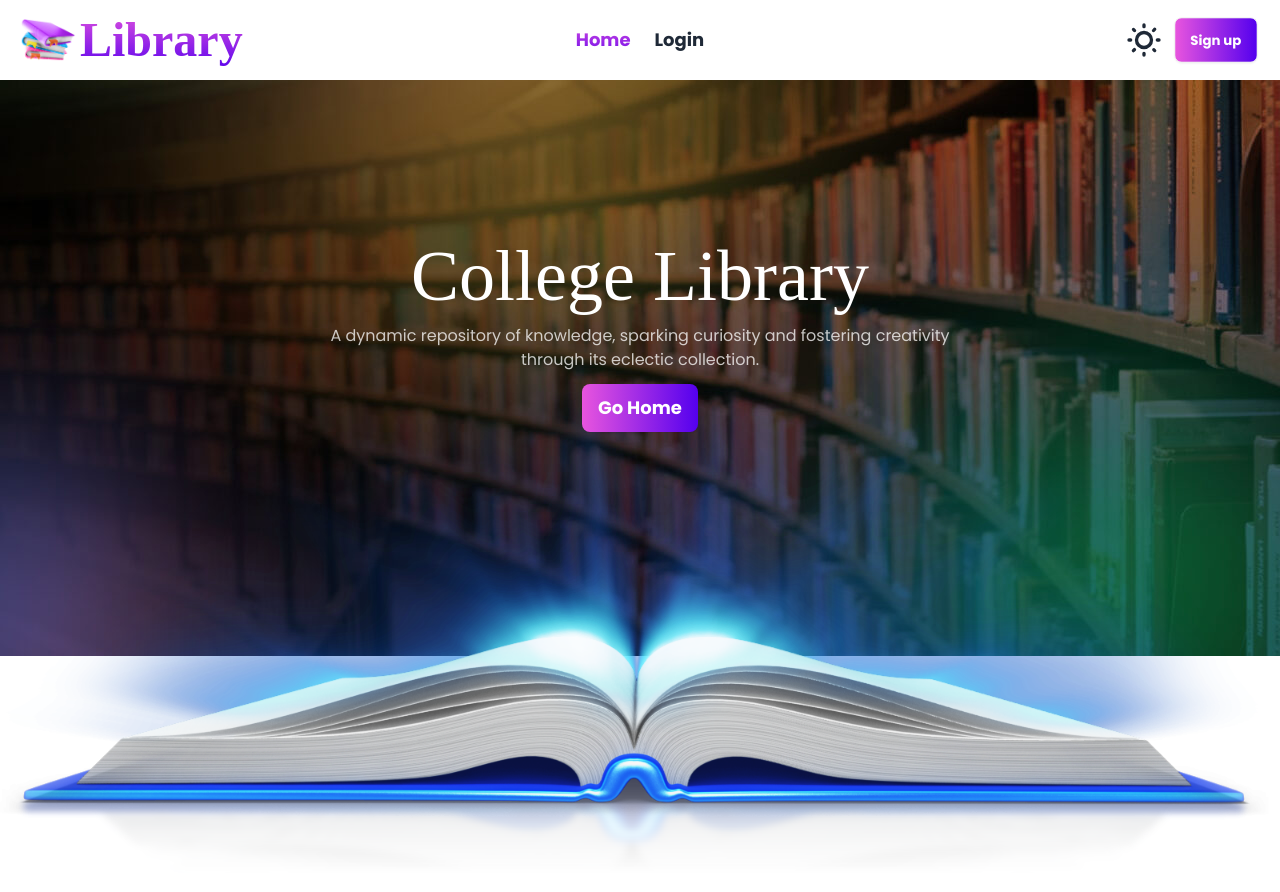
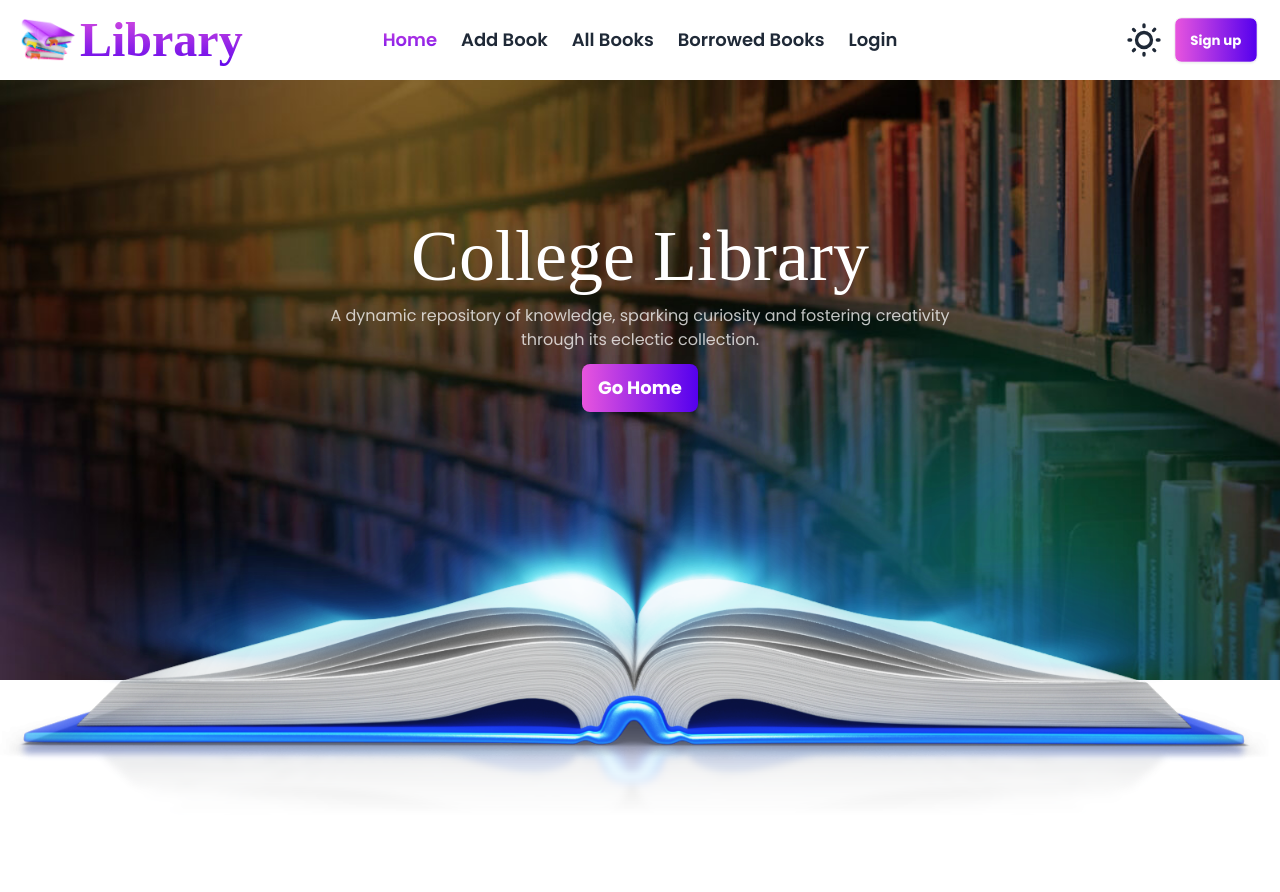
Before and after one commit to ChowdhuryFatema/library-client, a React (Vite) app: page / in a window 1280 px wide. Shown: the top 892 px of the page. Built offline with nearby package versions, Linux system fonts and the light colour scheme; no server answers; a web font is replaced by a local one.

Commit message:
Navbar and banner added

```diff
--- a/src/Routes/Routes.jsx
+++ b/src/Routes/Routes.jsx
@@ -4,6 +4,8 @@ import ErrorPage from "../pages/ErrorPage/ErrorPage";
 import Home from "../pages/Home/Home";
 import Login from "../pages/Login/Login";
 import SignUp from "../pages/SignUp/SignUp";
+import PrivateRoute from "./PrivateRoute";
+import AddBook from "../pages/AddBook/AddBook";
 
 const router = createBrowserRouter([
     {
@@ -23,6 +25,10 @@ const router = createBrowserRouter([
           path: '/signUp',
           element: <SignUp></SignUp>
         },
+        {
+          path: '/addBook',
+          element: <PrivateRoute><AddBook></AddBook></PrivateRoute>,
+        },
 
       ],
     },
--- a/src/index.css
+++ b/src/index.css
@@ -23,9 +23,10 @@ h2, h3, h4 {
 
 .banner {
     background-image: url('assets/images/banner.jpg');
-    background-position: cover;
+    background-position: center;
     background-repeat: no-repeat;
     background-attachment: fixed;
+    background-size: cover;
 }
 
 .logo, .active {
@@ -33,3 +34,11 @@ h2, h3, h4 {
     -webkit-background-clip: text;
     -webkit-text-fill-color: transparent;
 }
+
+.add-book {
+    background-image: url('assets/images/bg.jpg');
+    background-position: center;
+    background-repeat: no-repeat;
+    background-attachment: fixed;
+    background-size: cover;
+}
--- /dev/null
+++ b/src/pages/AddBook/AddBook.jsx
@@ -0,0 +1,11 @@
+
+
+const AddBook = () => {
+    return (
+        <div className="add-book min-h-[calc(100vh-80px)]">
+
+        </div>
+    );
+};
+
+export default AddBook;
--- a/src/pages/Home/Banner.jsx
+++ b/src/pages/Home/Banner.jsx
@@ -4,15 +4,15 @@ import bannerImg from '../../assets/images/banner2.png';
 const Banner = () => {
     return (
         <div className=''>
-            <div className="banner min-h-[80vh] md:min-h-screen max-w-full">
-                <div className="relative min-h-[80vh] md:min-h-screen">
-                    <div className="space-y-3 absolute top-2/4 left-2/4 -translate-x-[50%] -translate-y-[30%] text-center min-h-screen w-full px-5 z-30">
+            <div className="banner min-h-[75vh] md:min-h-[75vh] max-w-full">
+                <div className="relative min-h-[75vh] md:min-h-[75vh]">
+                    <div className="space-y-3 absolute top-2/4 left-2/4 -translate-x-[50%] -translate-y-[20%] text-center min-h-screen w-full px-5 z-30">
                         <h2 className="text-5xl md:text-7xl text-white">College Library</h2>
                         <p className="text-white opacity-75 w-full md:w-1/2 mx-auto">A dynamic repository of knowledge, sparking curiosity and fostering creativity through its eclectic collection.</p>
                         <button className="btn bg-gradient-to-r from-[#E855DE] text-white to-[#5400EE] font-bold md:text-lg border-none">Go Home</button>
                     </div>
-                    <div className='absolute bottom-0 left-0 z-10'>
-                        <img src={bannerImg} alt="" />
+                    <div className='absolute bottom-0 left-2/4 z-10 -translate-x-[50%] w-full translate-y-[25%]'>
+                        <img className='w-full' src={bannerImg} alt="" />
                     </div>
                 </div>
             </div>
--- a/src/shared/NavBar/NavBar.jsx
+++ b/src/shared/NavBar/NavBar.jsx
@@ -11,8 +11,11 @@ const NavBar = () => {
     const [theme, setTheme] = useState('');
 
     const navLinks = <>
-        <NavLink className="md:text-lg py-2 px-3 font-bold" to="/">Home</NavLink>
-        <NavLink className="md:text-lg py-2 px-3 font-bold" to="/login">Login</NavLink>
+        <NavLink className="md:text-lg py-2 px-3 font-semibold" to="/">Home</NavLink>
+        <NavLink className="md:text-lg py-2 px-3 font-semibold" to="/addBook">Add Book</NavLink>
+        <NavLink className="md:text-lg py-2 px-3 font-semibold" to="/allBook">All Books</NavLink>
+        <NavLink className="md:text-lg py-2 px-3 font-semibold" to="/borrowedBook">Borrowed Books</NavLink>
+        <NavLink className="md:text-lg py-2 px-3 font-semibold" to="/login">Login</NavLink>
     </>
 
     const handleLogOut = () => {
```
Also changed, not shown: src/assets/images/bg.jpg (added).
